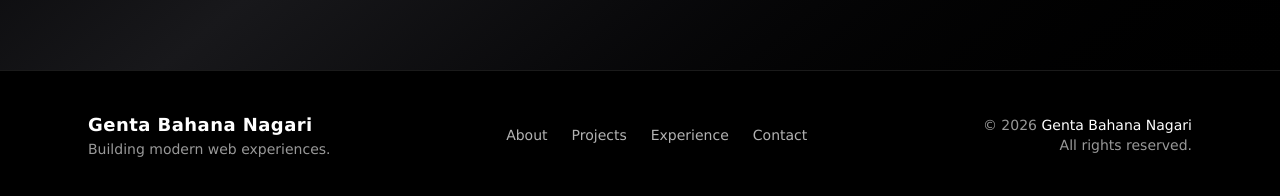
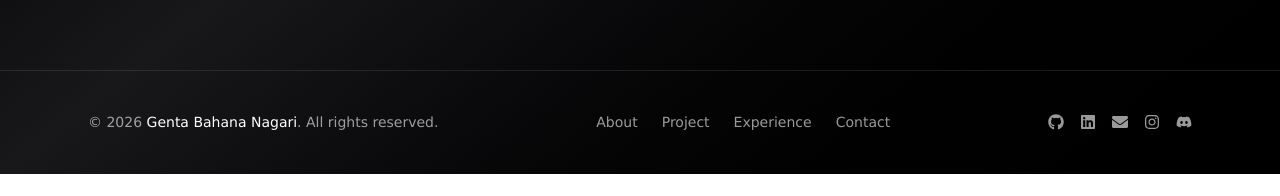
Before and after one commit to genta-bahana-nagari/portfolio-page, a Next.js app: page / in a window 1280 px wide. Shown: the part 846-1042 px from the top of the page. After the commit the page ends 1020 px from the top, so only its background shows below. Built offline with nearby package versions, Linux system fonts and the light colour scheme; no server answers.

Commit message:
feat: added several parts to improve and optimize footer

```diff
--- a/src/components/layout/footer.tsx
+++ b/src/components/layout/footer.tsx
@@ -1,31 +1,101 @@
+"use client";
+import {
+  FaGithub,
+  FaLinkedin,
+  FaInstagram,
+  FaDiscord,
+  FaEnvelope,
+} from "react-icons/fa";
+import { links } from "@/lib/links";
+
 export function Footer() {
   return (
-    <footer className="w-full border-t border-white/10 bg-black text-white pb-16 md:pb-0 mt-20">
-      <div className="max-w-6xl mx-auto px-6 py-10 flex flex-col md:flex-row items-center justify-between gap-6">
-
-        <div className="text-center md:text-left">
-          <p className="text-lg font-semibold tracking-wide">
-            Genta Bahana Nagari
-          </p>
-          <p className="text-sm text-white/60">
-            Building modern web experiences.
+    <footer className="w-full border-t border-white/10 text-white pb-12 md:pb-0 mt-20">
+      <div className="max-w-6xl mx-auto px-6 py-10 flex flex-col gap-8 md:flex-row md:items-center md:justify-between">
+        <div className="text-xs md:text-sm text-white/60 text-center leading-relaxed">
+          <p>
+            © {new Date().getFullYear()}{" "}
+            <span className="text-white font-medium">Genta Bahana Nagari</span>.
+            All rights reserved.
           </p>
         </div>
 
-        <div className="flex items-center gap-6 text-sm text-white/70">
-          <a href="/about" className="hover:text-white transition">About</a>
-          <a href="/project" className="hover:text-white transition">Projects</a>
-          <a href="/experience" className="hover:text-white transition">Experience</a>
-          <a href="/contact" className="hover:text-white transition">Contact</a>
+        <div className="flex justify-center gap-6 text-xs md:text-sm text-white/60">
+          <a href="/about" className="hover:text-white transition-colors">
+            About
+          </a>
+          <a href="/project" className="hover:text-white transition-colors">
+            Project
+          </a>
+          <a href="/project" className="hover:text-white transition-colors">
+            Experience
+          </a>
+          <a href="/contact" className="hover:text-white transition-colors">
+            Contact
+          </a>
         </div>
 
-        <div className="text-sm text-white/60 text-center md:text-right">
-          © {new Date().getFullYear()}{" "}
-          <span className="text-white font-medium">Genta Bahana Nagari</span>
-          <br />
-          All rights reserved.
+        <div className="flex justify-center md:justify-end gap-4 text-white/60">
+          {links.github && (
+            <a
+              href={links.github}
+              className="flex items-center gap-2 hover:text-white transition-colors duration-200"
+              target="_blank"
+              rel="noopener noreferrer"
+              aria-label="GitHub"
+            >
+              <FaGithub className="h-4 w-4" />
+            </a>
+          )}
+
+          {links.linkedin && (
+            <a
+              href={links.linkedin}
+              className="flex items-center gap-2 hover:text-white transition-colors duration-200"
+              target="_blank"
+              rel="noopener noreferrer"
+              aria-label="LinkedIn"
+            >
+              <FaLinkedin className="h-4 w-4" />
+            </a>
+          )}
+
+          {links.email && (
+            <a
+              href={links.email}
+              className="flex items-center gap-2 hover:text-white transition-colors duration-200"
+              target="_blank"
+              rel="noopener noreferrer"
+              aria-label="Email"
+            >
+              <FaEnvelope className="h-4 w-4" />
+            </a>
+          )}
+
+          {links.instagram && (
+            <a
+              href={links.instagram}
+              className="flex items-center gap-2 hover:text-white transition-colors duration-200"
+              target="_blank"
+              rel="noopener noreferrer"
+              aria-label="Instagram"
+            >
+              <FaInstagram className="h-4 w-4" />
+            </a>
+          )}
+
+          {links.discord && (
+            <a
+              href={links.discord}
+              className="flex items-center gap-2 hover:text-white transition-colors duration-200"
+              target="_blank"
+              rel="noopener noreferrer"
+              aria-label="Discord"
+            >
+              <FaDiscord className="h-4 w-4" />
+            </a>
+          )}
         </div>
-
       </div>
     </footer>
   );
```
